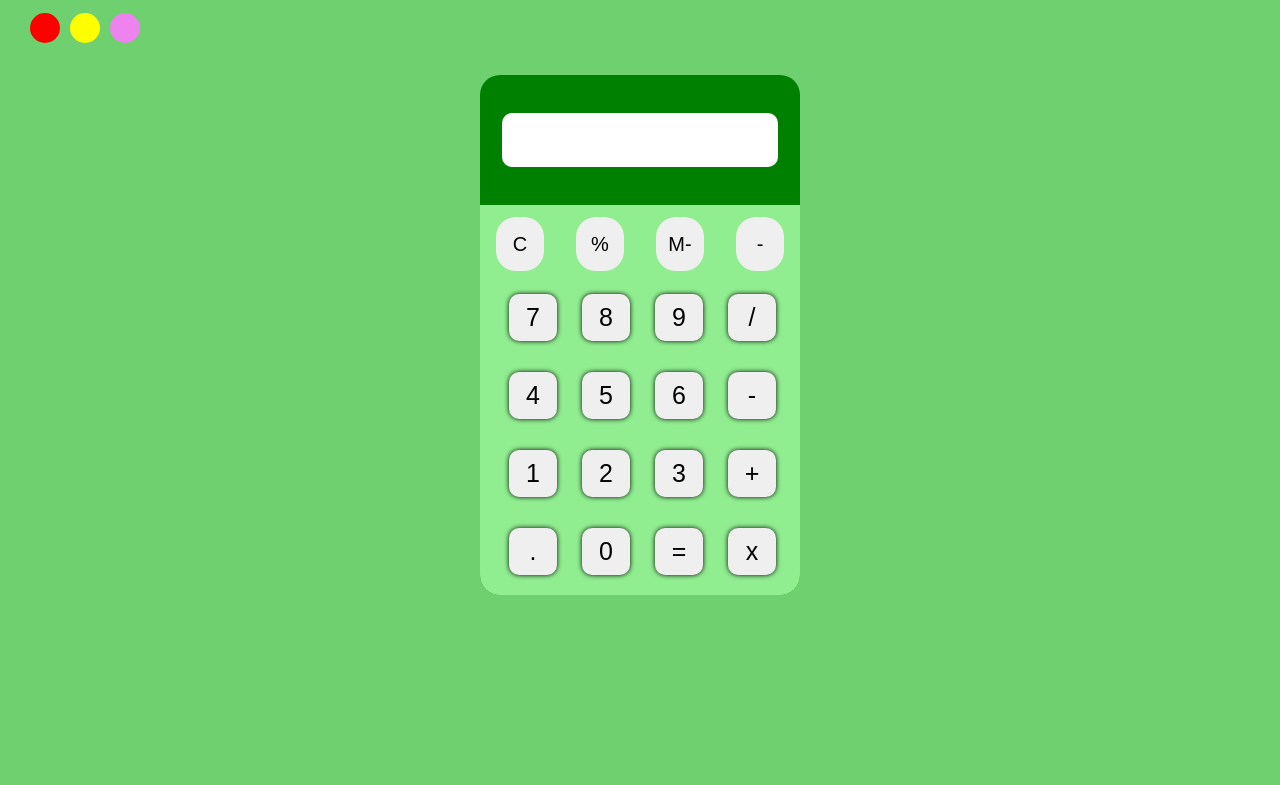
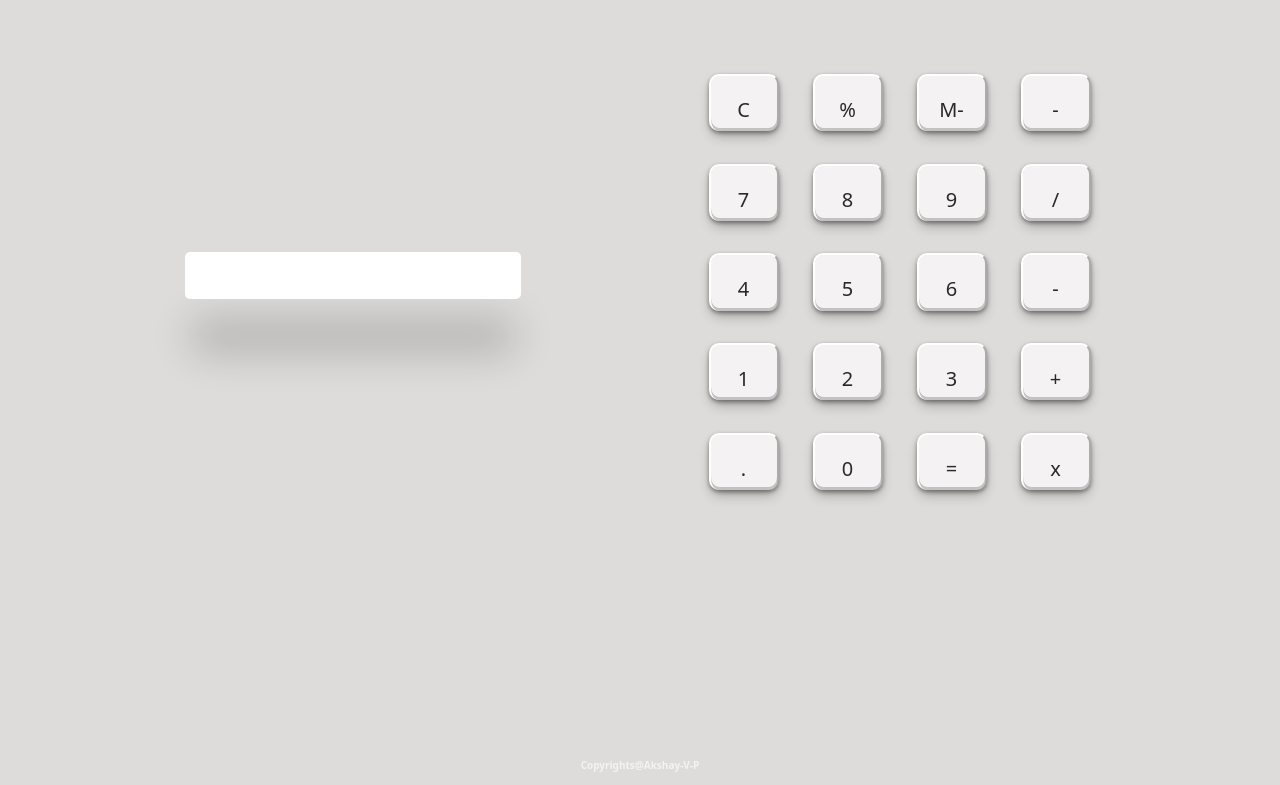
Before and after one commit to Akshay-V-P/Green-Apple-Calculator, a plain HTML site: page index.html in a window 1280 px wide. Shown: the part 66-851 px from the top of the page. Before the commit the page ends 800 px from the top, so only its background shows below. Drawn offline with Linux system fonts and the light colour scheme.

Commit message:
version 2.0

```diff
--- a/index.html
+++ b/index.html
@@ -7,25 +7,17 @@
     <link rel="stylesheet" href="style.css">
 </head>
 <body>
-    <div class="navbar">
-        <h1 class="heading">Defoe Calculator</h1>
-    </div>
-    <div class="themebutton">
-        <button id="cherry"></button>
-        <button id="pineapple"></button>
-        <button id="blackberry"></button>
+
+        <div class="parant">
+            <div class="display">
+                <input type="text" id="textarea">
             </div>
 
             <div class="container">
-        <input type="text" id="textarea">
-        <div class="functions">
                     <button onclick="cleartext()" id="clear">C</button>
                     <button onclick="calcFunc('%')">%</button>
                     <button onclick="memoryMinus()">M-</button>
                     <button onclick="clearInput()">-</button>
-
-        </div>
-        <div class="keyarea">
                     <button onclick="calcFunc(7)">7</button>
                     <button onclick="calcFunc(8)">8</button>
                     <button onclick="calcFunc(9)">9</button>
@@ -42,10 +34,10 @@
                     <button onclick="calcFunc(0)">0</button>
                     <button onclick="calcresult()">=</button>
                     <button onclick="calcFunc('*')">x</button>
+            </div>
+        </div>
+        <h4>Copyrights@Akshay-V-P</h4>
 
-        </div>
-
-    </div>
 
     <script src="script.js"></script>
 </body>
--- a/style.css
+++ b/style.css
@@ -2,135 +2,145 @@ html, body {
     margin: 0;
     padding: 0;
     box-sizing: border-box;
-    background-color: rgb(111, 208, 111);
-    max-width: 100%;
+    background-color: var(--offwhite);
     overflow-x: hidden;
 }
 
-.navbar {
-    width: 100%;
-    height: 7dvh;
-    background-color: green;
+body {
     display: flex;
     align-items: center;
     justify-content: center;
+    flex-direction: column;
 }
 
-.navbar h1 {
-    font-family: system-ui, -apple-system, BlinkMacSystemFont, 'Segoe UI', Roboto, Oxygen, Ubuntu, Cantarell, 'Open Sans', 'Helvetica Neue', sans-serif;
-    margin: 0;
-    color: white;
+:root{
+    --offwhite: rgb(222, 220, 218);
+    --whitecolor: rgb(244, 242, 242);
+}
+.parant {
+    margin: 10% 0 0 0;
+    max-width: 90%;
+    max-height: 100%;
+    /* background-color: red; */
+    /* display: grid;
+    grid-template-columns: repeat(2, 1fr);
+    align-items: center;
+    justify-items: center;
+    padding: 0; */
+    display: flex;
+    justify-content: space-between;
+    align-items: center;
+    flex-direction: row;
+}
+
+.display {
+    margin-right: 10%;
+    max-width: 80%;
+    min-height: 20vh;
+    /* background-color: blue; */
+    display: flex;
+    justify-content: center;
+}
+
+.display input {
+    margin-top: 50px;
+    box-sizing: border-box;
+    color: rgb(42, 41, 41);
+    width: 100%;
+    height: 100%;
+    font-size: 40px;
+    text-align: right;
+    box-shadow: rgba(0, 0, 0, 0.2) 0px 60px 40px -7px;
+    border: 0;
+    pointer-events: none;
+    border-radius: 5px;
 }
 
 .container {
-    max-width: 40dvh;
-    height: 65dvh;
-    background-color: green;
-    margin: 10px auto;
-    display: flex;
-    flex-direction: column;
-    justify-content: space-between;
-    border-radius: 20px;
-    border: 0;
-
+    margin-left: 10%;
+    max-width: 45%;
+    min-height: 55vh;
+    /* background-color: yellow; */
+    display: grid;
+    column-gap: 3vh;
+    row-gap: 1vh;
+    grid-template-columns: repeat(4, 1fr);
+    align-items: center;
+    justify-items: center;
+    /* display: flex;
+    justify-content: center;
+    align-items: center;
+    flex-wrap: wrap; */
 }
 
-.container input {
-    width: 85%;
-    height: 10%;
-    margin: auto;
-    pointer-events: none;
-    font-size: 35px;
+.container button {
+    background-color: var(--whitecolor);
+    width: 70px;
+    height: 70%;
+    color: rgb(42, 41, 41);
     font-family: system-ui, -apple-system, BlinkMacSystemFont, 'Segoe UI', Roboto, Oxygen, Ubuntu, Cantarell, 'Open Sans', 'Helvetica Neue', sans-serif;
+    font-size: 20px;
+    padding: 20px;
+    margin: 5px;
+    border-bottom: 2px;
+    border-color: white;
     border-radius: 10px;
-    border: 0;
+    box-shadow: rgba(0, 0, 0, 0.4) 0px 2px 4px, rgba(0, 0, 0, 0.3) 0px 7px 13px -3px, rgba(0, 0, 0, 0.2) 0px -3px 0px inset;
 }
 
-.functions{
-    background-color:lightgreen;
-    width: 100%;
-    height: 15%;
-    display: flex;
-    justify-content: space-around;
-    align-items: center;
+.container button:hover {
+    color: rgb(192, 192, 192);
+    border-radius: 20px;
 }
 
-.functions button {
-    width: 15%;
-    height: 70%;
-    border-radius: 20px;
-    border: 0;
-    font-size: 20px;
+h4 {
+    color: var(--whitecolor);
+    margin-top: 20%;
+    font-family: system-ui, -apple-system, BlinkMacSystemFont, 'Segoe UI', Roboto, Oxygen, Ubuntu, Cantarell, 'Open Sans', 'Helvetica Neue', sans-serif;
+    font-size: 10px;
+}
+ @media (width < 1000px) {
+    .parant {
+
+        max-width: 100%;
+
+        flex-direction: column;
+
+    }
+
+    .container {
+        margin: 0;
+        max-width: 90%;
+    }
+
+    .display {
+        margin: 0;
+    }
+
+@media (width < 400px) {
+    .container button {
+        width: 55px;
+        height: 65%;
+        font-size: 15px;
+        padding: 10px;
+        margin: 2px;
+
+    }
+    .container {
+        column-gap: 2vh;
+        row-gap: 0;
+    }
 }
 
-.keyarea {
-    width: 100%;
-    height: 60%;
-    background-color: lightgreen;
-    display: flex;
-    flex-direction: row;
-    flex-wrap: wrap;
-    justify-content: center;
-    align-items: center;
-    border-bottom-left-radius: 20px;
-    border-bottom-right-radius: 20px;
-}
-.keyarea button {
-    margin: 10px;
-    margin-left: 15px;
-    margin-top: 1px;
-    min-width: 15%;
-    min-height: 15%;
-    font-size: 25px;
-    border-radius: 10px;
-    border: 0;
-    box-shadow:  0 0 5px;
-}
 
-.themebutton {
-    max-width: 100%;
-    height: 75px;
-    background-color: rgb(111, 208, 111);
-    display: flex;
-    align-items: center;
-    padding-left: 20px;
 
-}
 
-.themebutton button {
-    width: 30px;
-    height: 30px;
-    margin-left: 10px;
-    border-radius: 50%;
-    border: 0;
-}
 
-#cherry {
-    background-color: red;
-}
-
-#pineapple {
-    background-color: yellow;
-}
-
-#blackberry {
-    background-color: violet;
-}
-
-@media (width < 500px) {
-
-    .container {
-
-        max-width: 90%;
-        max-height: 60%;
-        /* margin-top: 10px; */
-    }
-
-    .navbar {
+    /* .navbar {
         width: 100%;
         height: 7dvh;
         background-color: green;
-    }
+    } */
 
 
 }
```
Lines whose indentation alone changed are shown as unchanged.
